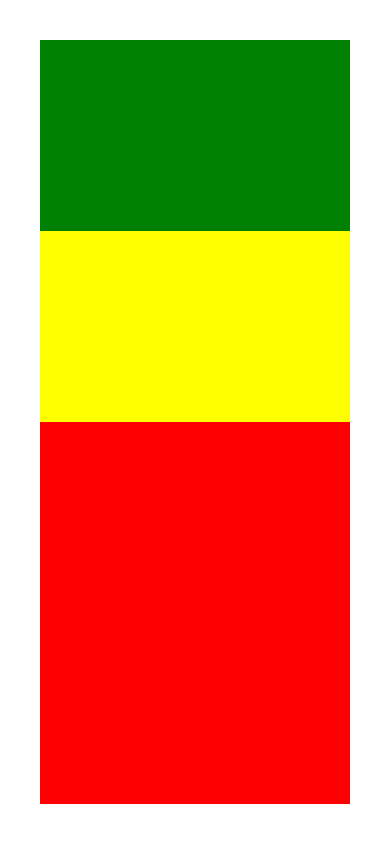
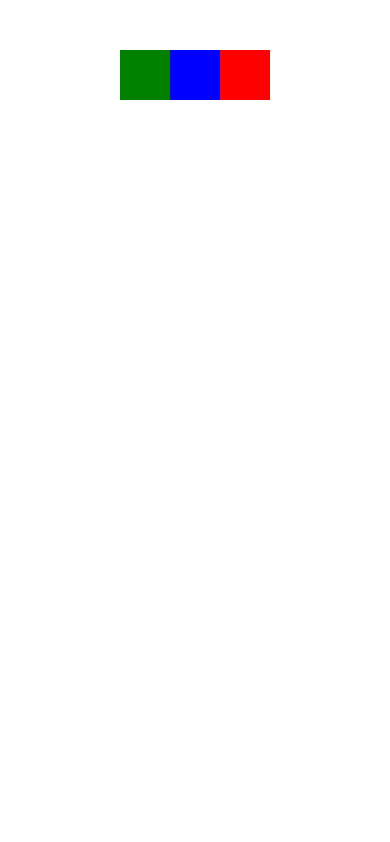
Before and after one commit to MenezesC137/FirstApp_Native, a React Native app: screen / in a window 390 px wide. Built offline with nearby package versions, Linux system fonts and the light colour scheme.

Commit message:
Flex row

```diff
--- a/App.js
+++ b/App.js
@@ -5,10 +5,10 @@
 
   render(){
     return(
-        <View style={{flex:1, margin: 40, backgroundColor: 'blue'}}>
-          <View style={{flex:1, backgroundColor: 'green'}}></View>
-          <View style={{flex:1, backgroundColor: 'yellow'}}></View>
-          <View style={{flex:2, backgroundColor: 'red'}}></View>
+        <View style={{flex:1, marginTop: 50, flexDirection: 'row', justifyContent:'center'}}>
+          <View style={{width: 50, height:50, backgroundColor: 'green'}}></View>
+          <View style={{width: 50, height:50, backgroundColor: 'blue'}}></View>
+          <View style={{width: 50, height:50, backgroundColor: 'red'}}></View>
         </View>
     )
   }
```
